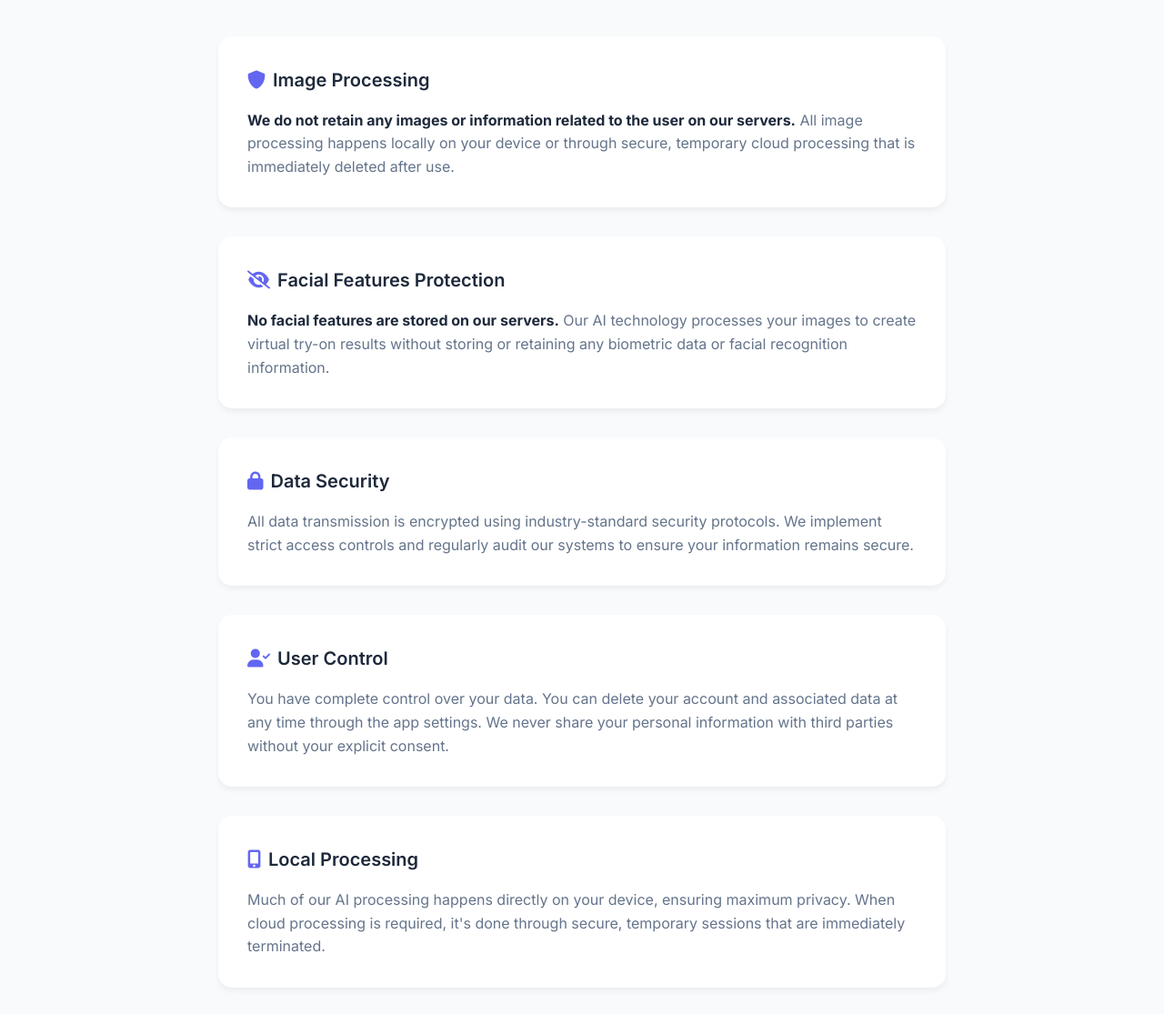
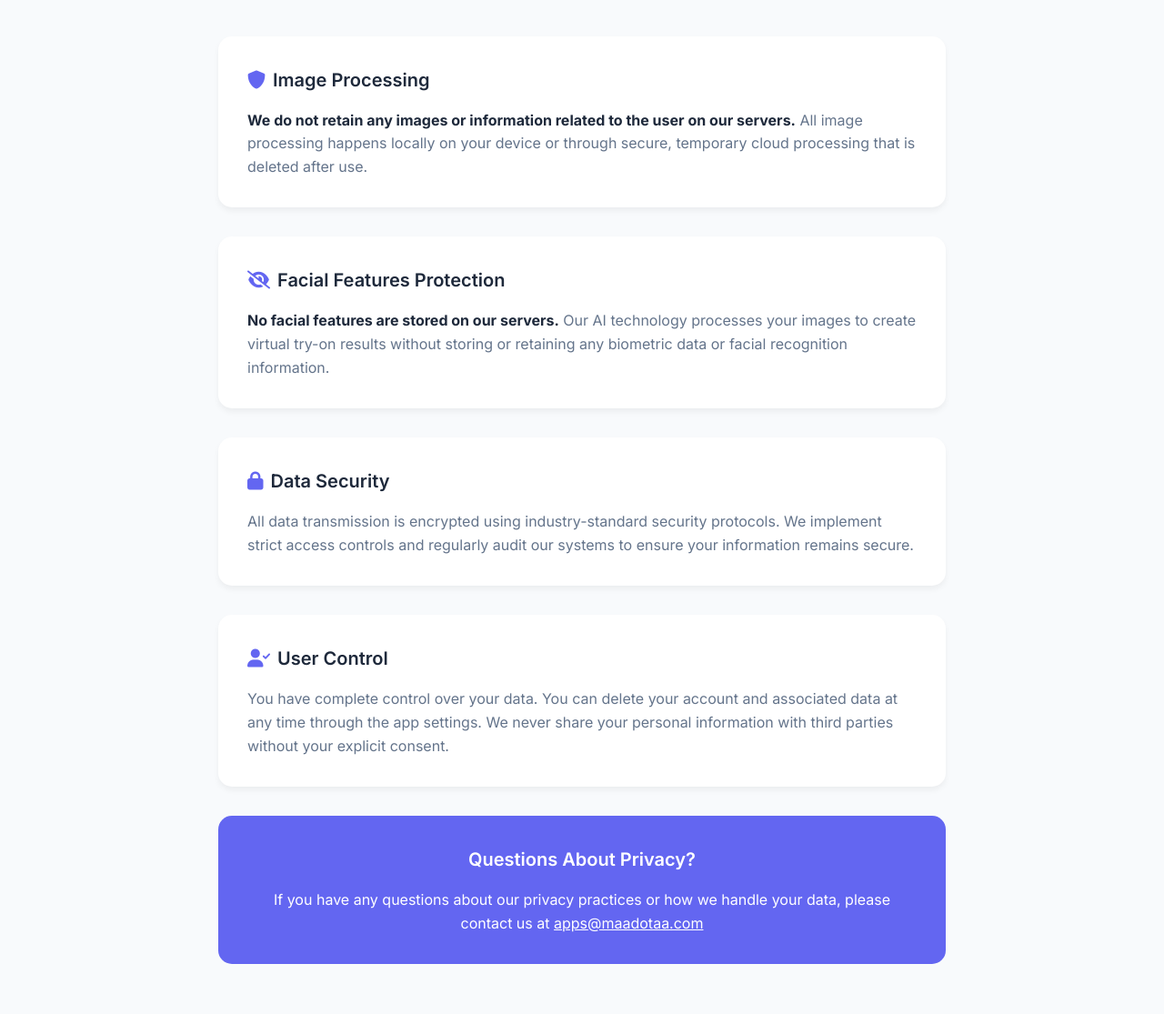
Before and after one commit to rawmean/TryOnWebServer, a plain HTML site: page index.html in a window 1280 px wide. Shown: the part 6600-7715 px from the top of the page at 91% size. Drawn offline with Linux system fonts and the light colour scheme.

Commit message:
removed local

```diff
--- a/index.html
+++ b/index.html
@@ -222,7 +222,7 @@
                 <div class="privacy-sections">
                     <div class="privacy-section">
                         <h4><i class="fas fa-shield-alt"></i> Image Processing</h4>
-                        <p><strong>We do not retain any images or information related to the user on our servers.</strong> All image processing happens locally on your device or through secure, temporary cloud processing that is immediately deleted after use.</p>
+                        <p><strong>We do not retain any images or information related to the user on our servers.</strong> All image processing happens locally on your device or through secure, temporary cloud processing that is deleted after use.</p>
                     </div>
 
                     <div class="privacy-section">
@@ -240,10 +240,6 @@
                         <p>You have complete control over your data. You can delete your account and associated data at any time through the app settings. We never share your personal information with third parties without your explicit consent.</p>
                     </div>
 
-                    <div class="privacy-section">
-                        <h4><i class="fas fa-mobile-alt"></i> Local Processing</h4>
-                        <p>Much of our AI processing happens directly on your device, ensuring maximum privacy. When cloud processing is required, it's done through secure, temporary sessions that are immediately terminated.</p>
-                    </div>
                 </div>
 
                 <div class="privacy-contact">
```
